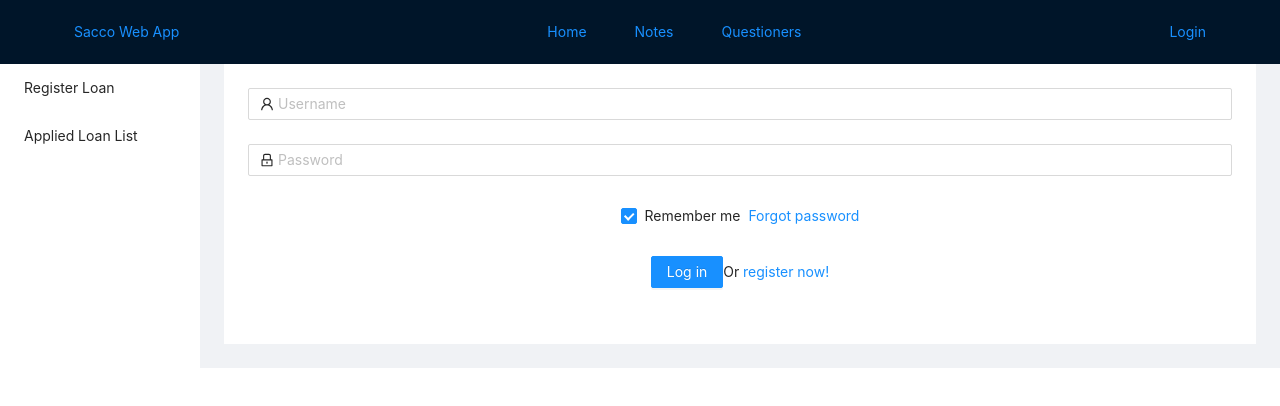
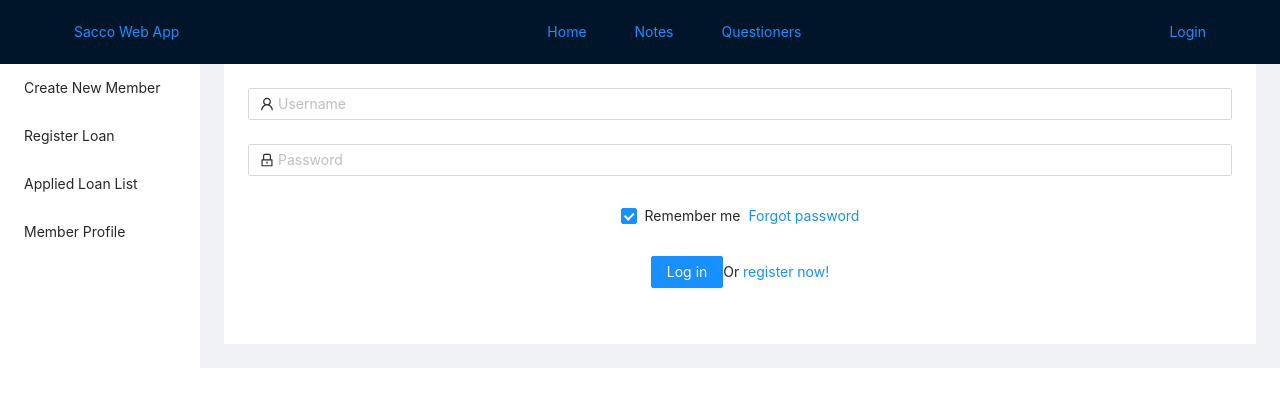
Before and after one commit to mbuguamary/Sacco-App, a React (Create React App) app: page /Login in a window 1280 px wide. Shown: the top 406 px of the page. Built offline with nearby package versions, Linux system fonts and the light colour scheme.

Commit message:
added new links for member details

```diff
--- a/src/Components/NavBar/Navbar.js
+++ b/src/Components/NavBar/Navbar.js
@@ -44,13 +44,19 @@ const Navbar = () => (
         >
 
 
+
+          <Menu.Item>
+           <Link to="/AddMemberForm"> Create New Member</Link>
+          </Menu.Item>
           <Menu.Item>
            <Link to="/AddLoanForm"> Register Loan </Link>
            </Menu.Item>
            <Menu.Item>
            <Link to="/LoanList"> Applied Loan List</Link>
           </Menu.Item>
-
+          <Menu.Item>
+           <Link to="/MemberDetails"> Member Profile</Link>
+          </Menu.Item>
 
             </Menu>
       </Sider>
```
